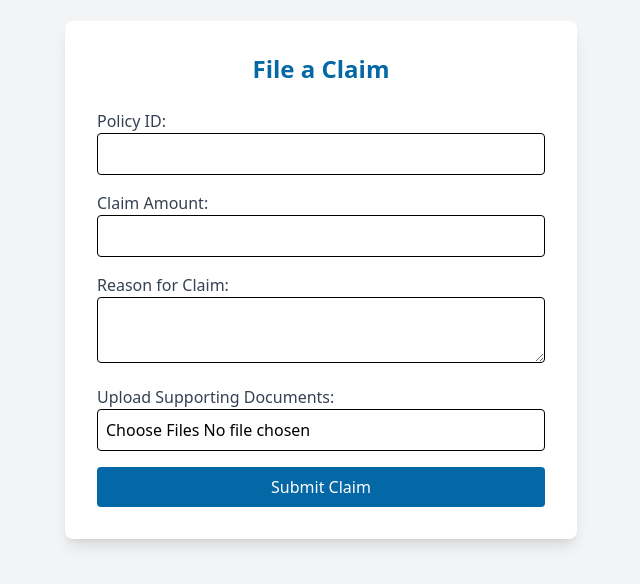
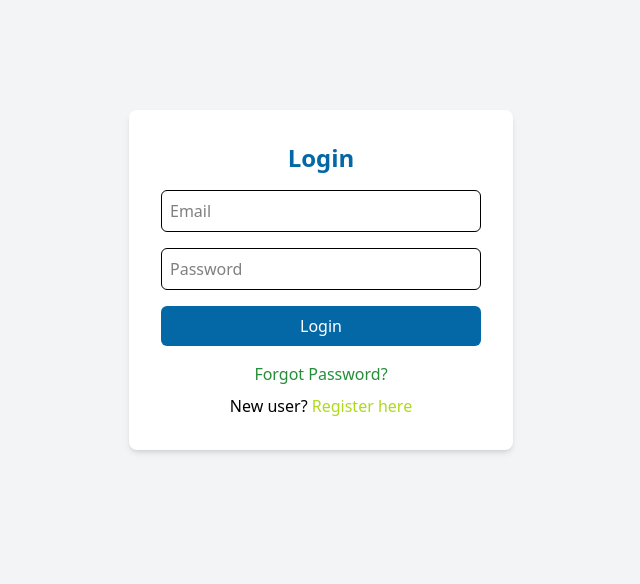
Before and after one commit to AtharvaB-22/Claims_Management_System, a React (Vite) app in the folder frontend/: page / in a window 1280 px wide. Shown: the part 120-704 px from the top of the page, without its empty margins (319-959 px from the left). Built offline with nearby package versions, Linux system fonts and the light colour scheme.

Commit message:
Updated login for policyholder and admin seperately

```diff
--- a/frontend/src/config.js
+++ b/frontend/src/config.js
@@ -1,4 +1,4 @@
-const API_BASE_URL = "https://claims-management-system-gpit.onrender.com"; // Backend URL
-// const API_BASE_URL = "http://localhost:3000";
+// const API_BASE_URL = "https://claims-management-system-gpit.onrender.com"; // Backend URL
+ const API_BASE_URL = "http://localhost:3000";
 
 export default API_BASE_URL;
--- a/frontend/src/pages/AdminPage.jsx
+++ b/frontend/src/pages/AdminPage.jsx
@@ -1,4 +1,5 @@
 import { useState, useEffect } from "react";
+import { useNavigate } from "react-router-dom";
 
 export default function AdminPage() {
   const [claims, setClaims] = useState([]);
@@ -6,6 +7,7 @@ export default function AdminPage() {
   const [searchTerm, setSearchTerm] = useState("");
   const [selectedUser, setSelectedUser] = useState(null);
   const [selectedPolicy, setSelectedPolicy] = useState("");
+  const navigate = useNavigate();
 
   // Predefined Policies
   const policies = [
@@ -28,6 +30,12 @@ export default function AdminPage() {
       { id: 2, userId: 2, policyType: "Life Insurance", amount: "$500", status: "pending" }
     ]);
   }, []);
+
+  const handleLogout = () => {
+    localStorage.removeItem("role");
+    localStorage.removeItem("email");
+    navigate("/");
+  };
 
   const handleApprove = (id) => {
     setClaims((prevClaims) =>
@@ -71,6 +79,12 @@ export default function AdminPage() {
       <div className="bg-white p-6 rounded-lg shadow-lg w-full max-w-4xl">
         <h2 className="text-2xl font-bold text-center text-[#0568a6] mb-4">
           Admin Dashboard
+          <button
+            className="bg-red-500 text-white px-4 py-2 rounded"
+            onClick={handleLogout}
+          >
+            Logout
+          </button>
         </h2>
 
         {/* User Management Section */}
--- a/frontend/src/pages/AuthPage.jsx
+++ b/frontend/src/pages/AuthPage.jsx
@@ -1,7 +1,9 @@
-import { useState } from "react";
+import { useState, useEffect } from "react";
+import { useNavigate } from "react-router-dom";
 import API_BASE_URL from "../config";
 
 export default function AuthPage() {
+  const navigate = useNavigate();
   const [isLogin, setIsLogin] = useState(true);
   const [formData, setFormData] = useState({
     name: "",
@@ -9,53 +11,97 @@ export default function AuthPage() {
     password: "",
   });
 
+  useEffect(() => {
+    // ✅ Redirect if user is already logged in
+    const storedRole = localStorage.getItem("role");
+    if (storedRole === "admin") navigate("/admin");
+    else if (storedRole === "policyholder") navigate("/dashboard");
+  }, [navigate]);
+
   const handleChange = (e) => {
     setFormData({ ...formData, [e.target.name]: e.target.value });
   };
 
+  // const handleSubmit = async (e) => {
+  //   e.preventDefault();
+
+  //   const url = isLogin
+  //     ? `${API_BASE_URL}/users/${formData.email}?password=${formData.password}` // Corrected Login API
+  //     : `${API_BASE_URL}/users`;  // Corrected Register API
+
+  //   try {
+  //     const response = await fetch(url, {
+  //       method: isLogin ? "GET" : "POST",  // GET for login, POST for register
+  //       headers: { "Content-Type": "application/json" },
+  //       body: isLogin ? null : JSON.stringify(formData),  // No body for GET request
+  //     });
+
+  //     const data = await response.json();
+  //     console.log("API Response:", data); // Debugging
+
+  //     if (response.ok) {
+  //       // ✅ Store user details
+  //       localStorage.setItem("role", data.role);
+  //       localStorage.setItem("userEmail", formData.email);
+
+  //       alert("Login Successful!");
+
+  //       // ✅ Redirect based on role
+  //       if (data.role === "admin") {
+  //         navigate("/admin"); // Redirect to Admin Dashboard
+  //       } else {
+  //         navigate("/dashboard"); // Redirect to Policyholder Dashboard
+  //       }
+  //     } else {
+  //       alert(`Error: ${data.error || "Something went wrong"}`);
+  //     }
+  //   } catch (error) {
+  //     console.error("Request failed:", error);
+  //     alert("Something went wrong. Please try again.");
+  //   }
+  // };
   const handleSubmit = async (e) => {
     e.preventDefault();
 
     const url = isLogin
-        ? `${API_BASE_URL}/users/${formData.email}?password=${formData.password}`  // Corrected Login API
-        : `${API_BASE_URL}/users`;  // Corrected Register API
+      ? `${API_BASE_URL}/users/${formData.email}?password=${formData.password}`
+      : `${API_BASE_URL}/users`;
 
     try {
         const response = await fetch(url, {
-            method: isLogin ? "GET" : "POST",  // GET for login, POST for register
+            method: isLogin ? "GET" : "POST",
             headers: { "Content-Type": "application/json" },
-            body: isLogin ? null : JSON.stringify(formData),  // No body for GET request
+            body: isLogin ? null : JSON.stringify(formData),
         });
 
         const data = await response.json();
-        console.log("API Response:", data); // Debugging
+        console.log("Full API Response:", data); // ✅ Debugging: Check full response
 
-        if (response.ok) {
-            if (isLogin) {
-                // 🔹 Step 1: Store JWT token
-                localStorage.setItem("token", data.token);
-                localStorage.setItem("role", data.role); // Store role as well
+        // ✅ Verify that "user" exists in the response
+        if (response.ok && data.user) {
+            console.log("User Object:", data.user);
+            console.log("Extracted Role:", data.user.role);
 
-                // 🔹 Step 2: Redirect based on role
-                if (data.role === "admin") {
-                    window.location.href = "/admin"; // Redirect to Admin Dashboard
-                } else {
-                    window.location.href = "/dashboard"; // Redirect to Policyholder Dashboard
-                }
+            localStorage.setItem("role", data.user.role);
+            localStorage.setItem("userEmail", formData.email);
 
-                alert("Login Successful!");
+            // ✅ Redirect based on role
+            if (data.user.role === "admin") {
+                navigate("/admin");
             } else {
-                alert("Registration Successful! Please log in.");
-                setIsLogin(true); // Redirect to login page after registration
+                navigate("/dashboard");
             }
         } else {
-            alert(`Error: ${data.error || "Something went wrong"}`);
+            console.error("Role missing in response:", data);
+            alert("Login failed. Please try again.");
         }
     } catch (error) {
         console.error("Request failed:", error);
         alert("Something went wrong. Please try again.");
     }
 };
+
+
 
 
   return (
--- a/frontend/src/pages/Dashboard.jsx
+++ b/frontend/src/pages/Dashboard.jsx
@@ -17,12 +17,23 @@ export default function Dashboard() {
       { id: 2, type: "Vehicle", coverage: "$10,000" }
     ]);
   }, []);
+  const handleLogout = () => {
+    localStorage.removeItem("role");
+    localStorage.removeItem("email");
+    navigate("/");
+  };
 
   return (
     <div className="min-h-screen bg-gray-100 flex justify-center">
       <div className="w-full max-w-4xl bg-white p-8 rounded-lg shadow-md mt-10">
         <h2 className="text-3xl font-bold text-center text-[#0568a6] mb-6">
-          {role === "admin" ? "Admin Dashboard" : "Policyholder Dashboard"}
+          {role === "policyholder" ? "Policyholder Dashboard" : "Admin Dashboard"}
+          <button
+            className="bg-red-500 text-white px-4 py-2 rounded"
+            onClick={handleLogout}
+          >
+            Logout
+          </button>
         </h2>
 
         {/* User Info */}
--- a/frontend/src/routes/AppRouter.jsx
+++ b/frontend/src/routes/AppRouter.jsx
@@ -10,9 +10,9 @@ const AppRoutes = () => {
     <Router>
       <Routes>
         {/* ✅ ClaimDetails is the default page for testing */}
-        <Route path="/" element={<ClaimDetails />} />
-        <Route path="/auth" element={<AuthPage />} />
+        <Route path="/" element={<AuthPage />} />
         <Route path="/admin" element={<AdminPage />} />
+        <Route path="/claim" element={<ClaimDetails />} />
         <Route path="/dashboard" element={<Dashboard />} />
         <Route path="/buy-policy" element={<BuyPolicy />} />
       </Routes>
```
